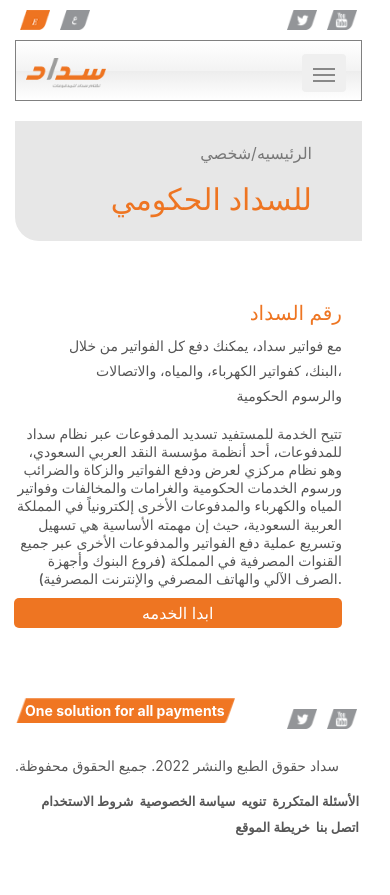
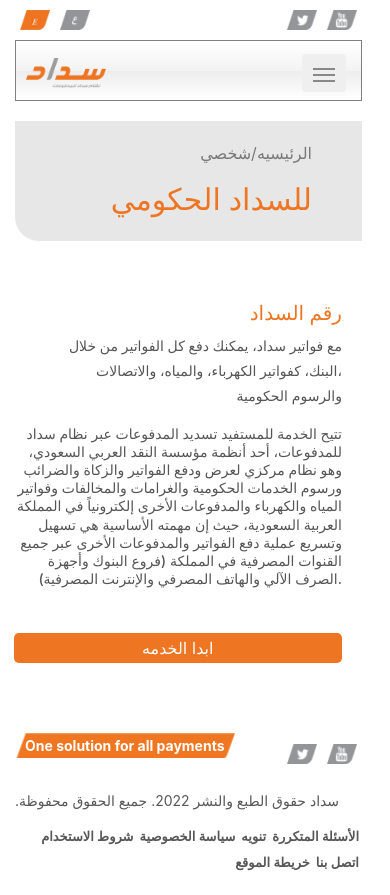
Before and after one commit to DevYousefM/sadad, a React (Create React App) app: page / in a window 390 px wide. Before the commit the page ends 860 px from the top, so only its background shows below. Built offline with nearby package versions, Linux system fonts and the light colour scheme.

Commit message:
Update App.css

```diff
--- a/src/App.css
+++ b/src/App.css
@@ -592,7 +592,7 @@ margin-top: 35px;
   }
   .section-three span{
     font-size: 14px !important;
-    margin-bottom: 10px;
+    margin-bottom: 25px;
     width: 110%;
     box-sizing: border-box;
     display: flex;
@@ -630,6 +630,7 @@ margin-top: 35px;
   .section-three a{
     height: 30px;
     width: 107%;
+    margin-top:20px;
   }
   .container form{
     position: relative;
```
